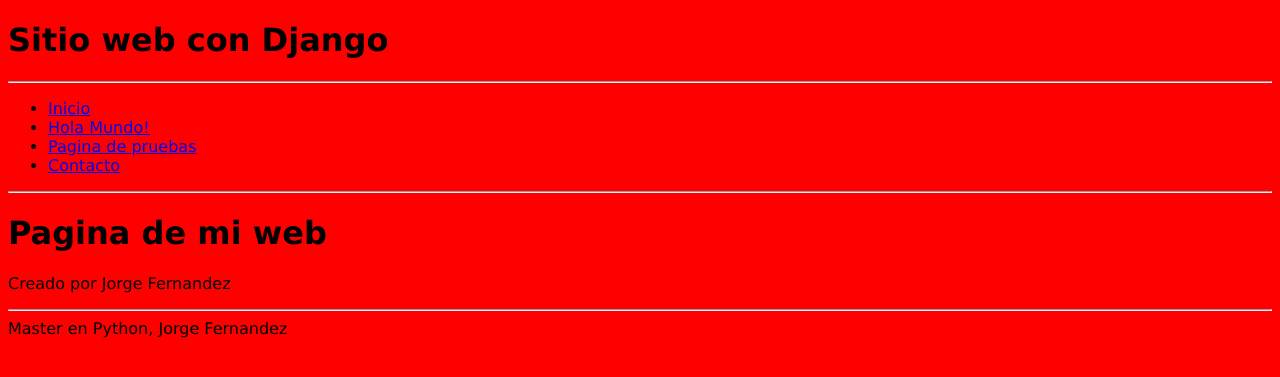
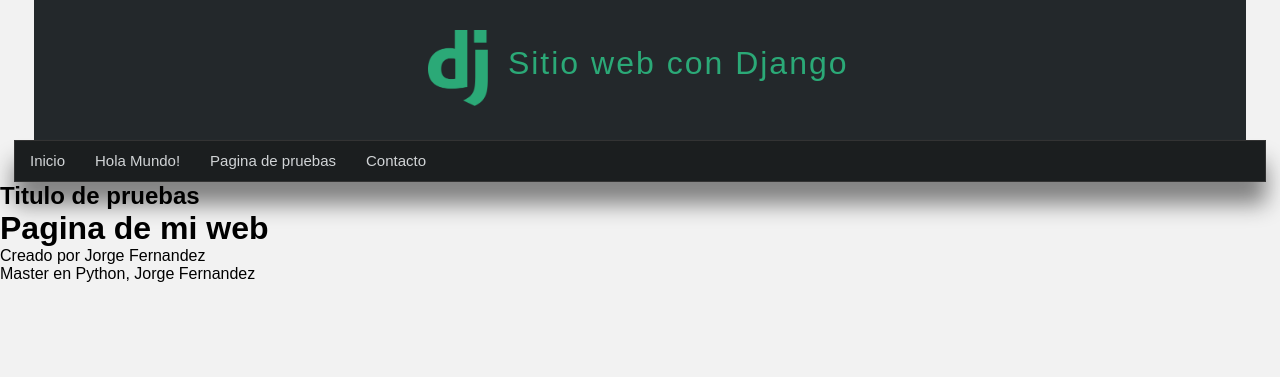
Before and after one commit to jorgefdezg/curso-python, a Django app: page /pagina-pruebas/ in a window 1280 px wide. Shown: the top 377 px of the page. Run offline with Django 4.2, Linux system fonts and the light colour scheme.

Commit message:
Empezando a cambiar el estilo de la pagina de django

```diff
--- a/22-django/AprendiendoDjango/miapp/static/css/styles.css
+++ b/22-django/AprendiendoDjango/miapp/static/css/styles.css
@@ -1,4 +1,81 @@
+/*Estilos generales*/
+*{
+    margin: 0px;
+    padding: 0px;
+    font-family: sans-serif,Arial, Helvetica;
+    text-decoration: none;
+}
+
 body{
-    font-family: Verdana, Geneva, Tahoma, sans-serif;
-    background-color: red;
+    background-color: #f2f2f2;
 }
+
+/*Estilos cabecera*/
+header{
+    width: 1212px;
+    height: 140px;
+    background-color: #23282b;
+    margin: 0px auto;
+}
+
+/**/
+
+#logotipo{
+    width: 35%;
+    height: 130px;
+    margin: 0 auto;
+    padding-top: 10px;
+}
+
+
+#logotipo img{
+    display: block;
+    float: left;
+    width: 60px;
+    margin-top: 20px;
+}
+
+#logotipo h1{
+    display: block;
+    float: left;
+    margin-top: 35px;
+    margin-left: 20px;
+    letter-spacing: 2px;
+    font-weight: normal;
+    color: #2ba977;
+}
+
+/*Estilos barra de navegacion*/
+nav{
+    width: 1250px;
+    height: 40px;
+    margin: 0 auto;
+    background-color: #1b1e1f;
+    border: 1px solid #333333;
+    box-shadow: 0px 22px 22px gray;
+    font-size: 15px;
+}
+
+nav ul{
+    list-style: none;
+    text-decoration: none;
+}
+
+nav ul li{
+    line-height: 40px;
+    float: left;
+}
+
+nav ul li a{
+    display: block;
+    padding-right: 15px;
+    padding-left: 15px;
+    color: #d1d4d6;
+}
+
+nav ul li a:hover{
+    background: #2ba977;
+    box-shadow: 0px 0px 5px #444444 inset;
+    color: white;
+    transition: all 300ms;
+}
--- a/22-django/AprendiendoDjango/miapp/templates/layout.html
+++ b/22-django/AprendiendoDjango/miapp/templates/layout.html
@@ -14,8 +14,17 @@
 </head>
 
 <body>
+
+    <!--Cabecera de la pagina-->
+    <header>
+        <div id="logotipo">
+            <!--Logo Django-->
+            <img src="{% static 'images/logo.png' %}"/>
             <h1>Sitio web con Django</h1>
-    <hr />
+        </div>
+    </header>
+
+    <nav>
         <ul>
             <li>
                 <a href="/inicio">Inicio</a>
@@ -30,15 +39,16 @@
                 <a href="/contacto">Contacto</a>
             </li>
         </ul>
-    <hr />
+    </nav>
+
 
     <div id="content">
+        <h2 class="title">Titulo de pruebas</h2>
         {%block content%}
         <strong>Contenido del bloque original!!!</strong>
         {%endblock%}
     </div>
 
-    <hr/>
     <footer>
         Master en Python, Jorge Fernandez
     </footer>
```
Also changed, not shown: 22-django/AprendiendoDjango/miapp/static/images/logo.png (added). Lines whose indentation alone changed are shown as unchanged.
